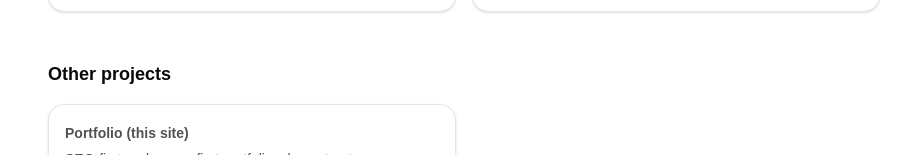
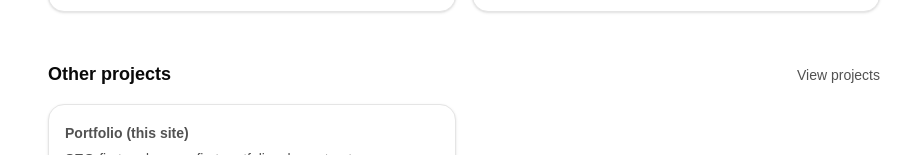
Before and after one commit to mario-coppola/portfolio, a Next.js app: page / in a window 1280 px wide. Shown: the part 923-1078 px from the top of the page, without its empty margins (176-1087 px from the left). Built offline with nearby package versions, Linux system fonts and the light colour scheme; no server answers.

Commit message:
chore: unified searchParams type

```diff
--- a/src/app/page.tsx
+++ b/src/app/page.tsx
@@ -1,5 +1,5 @@
 import { homeContent } from "@/content/home";
-import { getLangFromSearchParams, t } from "@/content/i18n";
+import { getLangFromSearchParams, t, type SearchParams } from "@/content/i18n";
 import { getFlagshipProject, projects } from "@/content/projects";
 import { Container } from "@/components/ui/Container";
 import { ButtonLink } from "@/components/ui/Button";
@@ -7,12 +7,9 @@ import { Card } from "@/components/ui/Card";
 import { Badge } from "@/components/ui/Badge";
 import { TextLink } from "@/components/ui/TextLink";
 
-type HomeProps = {
-  searchParams?: Record<string, string | string[] | undefined>;
-};
-
-export default function Home({ searchParams }: HomeProps) {
-  const lang = getLangFromSearchParams(searchParams);
+export default async function Home({ searchParams }: { searchParams?: SearchParams }) {
+  const resolvedSearchParams = await Promise.resolve(searchParams);
+  const lang = getLangFromSearchParams(resolvedSearchParams);
   const content = t(homeContent, lang);
   const flagship = getFlagshipProject();
   const otherProjects = projects.filter((project) => project.slug !== flagship?.slug);
@@ -98,7 +95,8 @@ export default function Home({ searchParams }: HomeProps) {
 
       <section className="space-y-4">
         <div className="flex items-baseline justify-between">
-          <h2 className="text-lg font-semibold">{content.otherProjects.title}</h2>
+          <h2 className="text-lg font-semibold">Other projects</h2>
+          <TextLink href="/projects">{content.hero.primaryCta.label}</TextLink>
         </div>
 
         <div className="grid gap-4 sm:grid-cols-2">
--- a/src/content/i18n.ts
+++ b/src/content/i18n.ts
@@ -4,7 +4,7 @@ const SUPPORTED_LANGS = ["en", "it"] as const;
 
 export type Lang = (typeof SUPPORTED_LANGS)[number];
 
-type SearchParams =
+export type SearchParams =
   | URLSearchParams
   | Record<string, string | string[] | undefined>
   | undefined;
```
